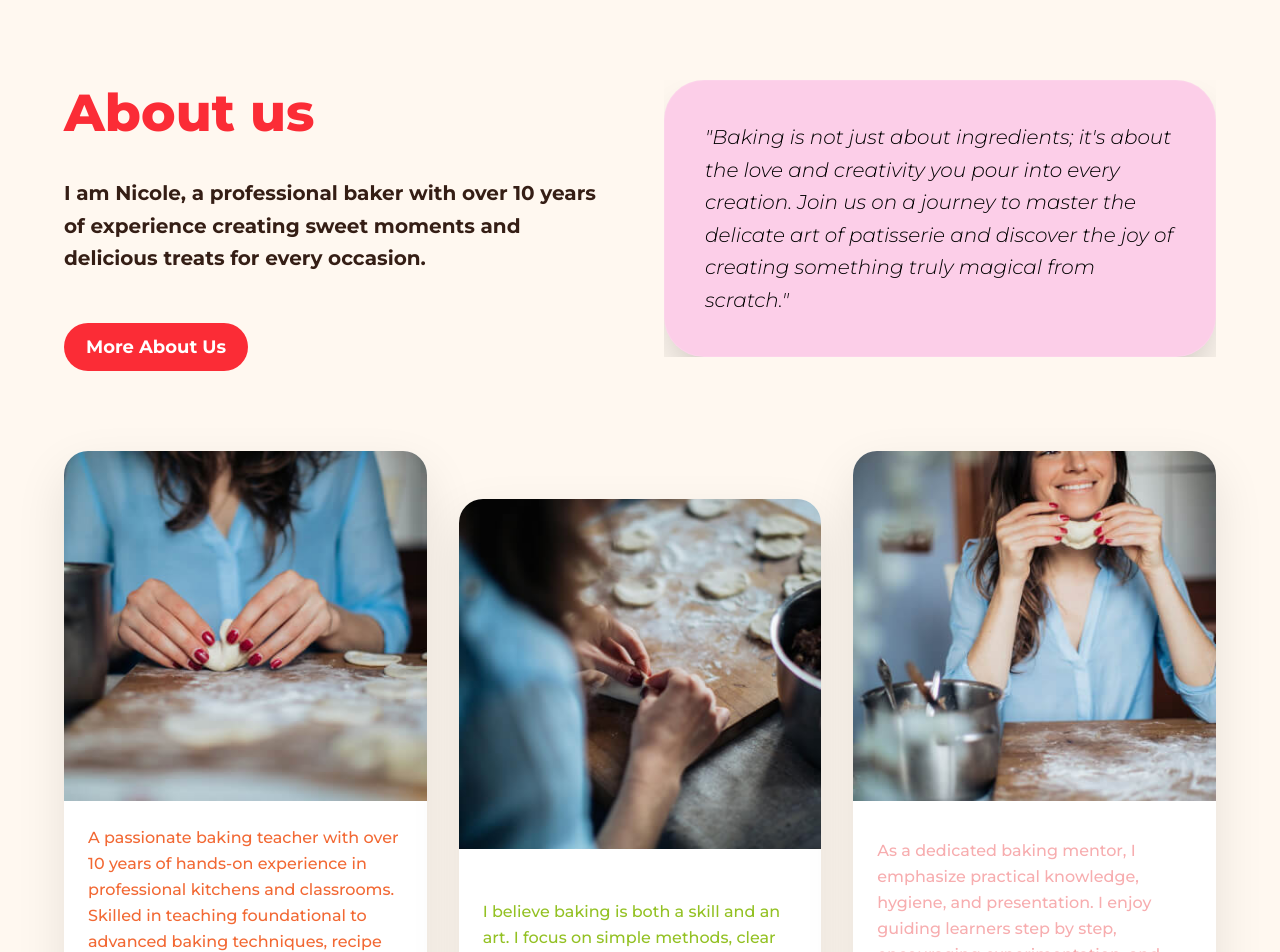
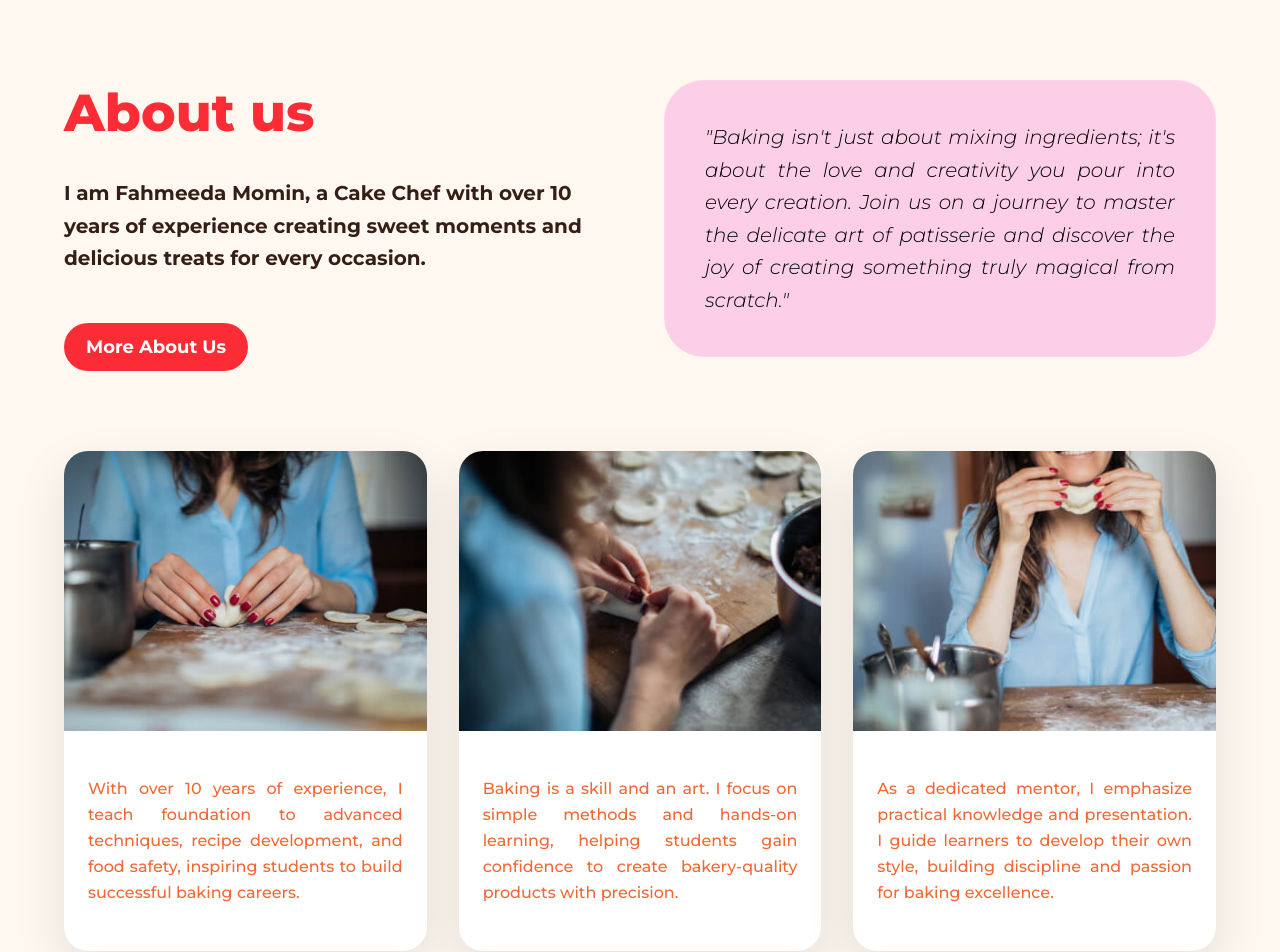
Before and after one commit to its-huzaifa27/Popinz-Academy, a React (Vite) app in the folder popinz/: page / in a window 1280 px wide. Shown: the part 600-1552 px from the top of the page. Built offline with nearby package versions, Linux system fonts and the light colour scheme; a web font is replaced by a local one.

Commit message:
Home fix

```diff
--- a/popinz/src/components/About.jsx
+++ b/popinz/src/components/About.jsx
@@ -21,7 +21,7 @@ export function About() {
                             transition={{ duration: 1, ease: "easeOut" }}
                             className="text-2xl md:text-xl text-[#351e15] font-bold leading-relaxed"
                         >
-                            I am Nicole, a professional baker with over 10 years of experience creating sweet moments and delicious treats for every occasion.
+                            I am Fahmeeda Momin, a Cake Chef with over 10 years of experience creating sweet moments and delicious treats for every occasion.
                         </motion.p>
 
                         <div className="pt-4">
@@ -43,10 +43,10 @@ export function About() {
                             initial={{ opacity: 0, x: 30 }}
                             whileInView={{ opacity: 1, x: 0 }}
                             transition={{ duration: 1, delay: 0.3 }}
-                            className="p-10 bg-pink-200 backdrop-blur-md rounded-[2.5rem] border border-white/10 shadow-2xl relative"
+                            className="p-10 bg-pink-200 backdrop-blur-md rounded-[2.5rem] border border-white/10 relative"
                         >
-                            <p className="text-xl text-black leading-relaxed font-light italic">
-                                "Baking is not just about ingredients; it's about the love and creativity you pour into every creation. Join us on a journey to master the delicate art of patisserie and discover the joy of creating something truly magical from scratch."
+                            <p className="text-xl text-black leading-relaxed font-light italic text-justify">
+                                "Baking isn't just about mixing ingredients; it's about the love and creativity you pour into every creation. Join us on a journey to master the delicate art of patisserie and discover the joy of creating something truly magical from scratch."
                             </p>
                         </motion.div>
                     </div>
@@ -62,7 +62,7 @@ export function About() {
                         viewport={{ once: false, amount: 0.3 }}
                         className="group flex flex-col rounded-3xl overflow-hidden shadow-[0_20px_50px_rgba(0,0,0,0.1)] hover:shadow-[0_20px_50px_rgba(0,0,0,0.15)] transition-all duration-500 transform hover:-translate-y-1 bg-white h-full"
                     >
-                        <div className="h-[350px] overflow-hidden">
+                        <div className="h-[280px] overflow-hidden">
                             <img
                                 src={person1}
                                 alt="Baker portrait"
@@ -71,9 +71,9 @@ export function About() {
                                 className="w-full h-full object-cover hover:scale-105 transition-transform duration-700"
                             />
                         </div>
-                        <div className="p-6 flex-grow flex items-center">
-                            <p className="text-[#f26833] text-base leading-relaxed font-medium ">
-                                A passionate baking teacher with over 10 years of hands-on experience in professional kitchens and classrooms. Skilled in teaching foundational to advanced baking techniques, recipe development, food safety, and creative presentation, while inspiring students to build confidence and successful careers in baking.
+                        <div className="p-6 h-[220px] flex items-center">
+                            <p className="text-[#f26833] text-base leading-relaxed font-medium text-justify">
+                                With over 10 years of experience, I teach foundation to advanced techniques, recipe development, and food safety, inspiring students to build successful baking careers.
                             </p>
                         </div>
                     </motion.div>
@@ -84,9 +84,9 @@ export function About() {
                         whileInView={{ y: 0, opacity: 1 }}
                         transition={{ duration: 1, ease: "easeOut", delay: 0.4 }}
                         viewport={{ once: false, amount: 0.3 }}
-                        className="group  flex flex-col rounded-3xl overflow-hidden shadow-[0_20px_50px_rgba(0,0,0,0.1)] hover:shadow-[0_20px_50px_rgba(0,0,0,0.15)] transition-all duration-500 transform hover:-translate-y-1 mt-0 md:mt-12 bg-white h-full"
+                        className="group  flex flex-col rounded-3xl overflow-hidden shadow-[0_20px_50px_rgba(0,0,0,0.1)] hover:shadow-[0_20px_50px_rgba(0,0,0,0.15)] transition-all duration-500 transform hover:-translate-y-1 bg-white h-full"
                     >
-                        <div className="h-[350px] overflow-hidden">
+                        <div className="h-[280px] overflow-hidden">
                             <img
                                 src={person2}
                                 alt="Baking in action"
@@ -95,9 +95,9 @@ export function About() {
                                 className="w-full h-full object-cover hover:scale-105 transition-transform duration-700"
                             />
                         </div>
-                        <div className="p-6 flex-grow flex items-center">
-                            <p className="text-[#93c123] text-base leading-relaxed font-medium">
-                                I believe baking is both a skill and an art. I focus on simple methods, clear techniques, and hands-on learning. My teaching style helps students gain confidence, master consistency, and create bakery-quality products with creativity and precision.
+                        <div className="p-6 h-[220px] flex items-center">
+                            <p className="text-[#f26833] text-base leading-relaxed font-medium text-justify">
+                                Baking is a skill and an art. I focus on simple methods and hands-on learning, helping students gain confidence to create bakery-quality products with precision.
                             </p>
                         </div>
                     </motion.div>
@@ -110,7 +110,7 @@ export function About() {
                         viewport={{ once: false, amount: 0.3 }}
                         className="group flex flex-col rounded-3xl overflow-hidden shadow-[0_20px_50px_rgba(0,0,0,0.1)] hover:shadow-[0_20px_50px_rgba(0,0,0,0.15)] transition-all duration-500 transform hover:-translate-y-1 bg-white h-full"
                     >
-                        <div className="h-[350px] overflow-hidden">
+                        <div className="h-[280px] overflow-hidden">
                             <img
                                 src={person3}
                                 alt="Our creations"
@@ -119,14 +119,14 @@ export function About() {
                                 className="w-full h-full object-cover hover:scale-105 transition-transform duration-700"
                             />
                         </div>
-                        <div className="p-6 flex-grow flex items-center">
-                            <p className="text-[#f7adaf] text-base leading-relaxed font-medium">
-                                As a dedicated baking mentor, I emphasize practical knowledge, hygiene, and presentation. I enjoy guiding learners step by step, encouraging experimentation, and helping them develop their own baking style while building discipline and passion for professional baking.
+                        <div className="p-6 h-[220px] flex items-center">
+                            <p className="text-[#f26833] text-base leading-relaxed font-medium text-justify">
+                                As a dedicated mentor, I emphasize practical knowledge and presentation. I guide learners to develop their own style, building discipline and passion for baking excellence.
                             </p>
                         </div>
                     </motion.div>
                 </div>
-            </div>
-        </section>
+            </div >
+        </section >
     )
 }
--- a/popinz/src/components/Testimonial.jsx
+++ b/popinz/src/components/Testimonial.jsx
@@ -10,7 +10,7 @@ const testimonials = [
         name: "Sara Ansari",
         role: "House Wife",
         image: person1,
-        text: "I never thought I could bake a perfect macaron until I took Nicole's masterclass. Her patience and detailed instructions made all the difference. Now I'm taking orders for weddings!"
+        text: "I never thought I could bake a perfect macaron until I took Fahmeeda Momin's masterclass. Her patience and detailed instructions made all the difference. Now I'm taking orders for weddings!"
     },
     {
         id: 2,
@@ -61,7 +61,7 @@ export function Testimonial() {
                 </div>
                 <div className="relative h-[400px] flex items-center justify-center">
                     <div className="bg-white/10 backdrop-blur-md border border-white/20 p-8 md:p-12 rounded-3xl max-w-3xl w-full flex flex-col md:flex-row gap-8 items-center">
-                        <div className="flex-shrink-0">
+                        <div className="shrink-0">
                             <div className="w-24 h-24 md:w-32 md:h-32 rounded-full overflow-hidden border-4 border-red-500 shadow-xl">
                                 <img
                                     src={testimonials[currentIndex].image}
--- a/popinz/src/data/coursesData.js
+++ b/popinz/src/data/coursesData.js
@@ -35,7 +35,7 @@ export const coursesData = [
         title: "Advanced Masterclass",
         category: "Advance",
         level: "Pro",
-        tagline: "Transform your PASSION to Business..",
+        tagline: "Transform your Passion to Business",
         description: "Elevate your skills to a professional level. Master intricate designs, wedding cakes, fondant work, and advanced chocolate techniques.",
         duration: "1 Month (4 Days/Week)",
         pricing: {
```
Also changed, not shown: 1 other file (tests, documents, lock files or other folders).
